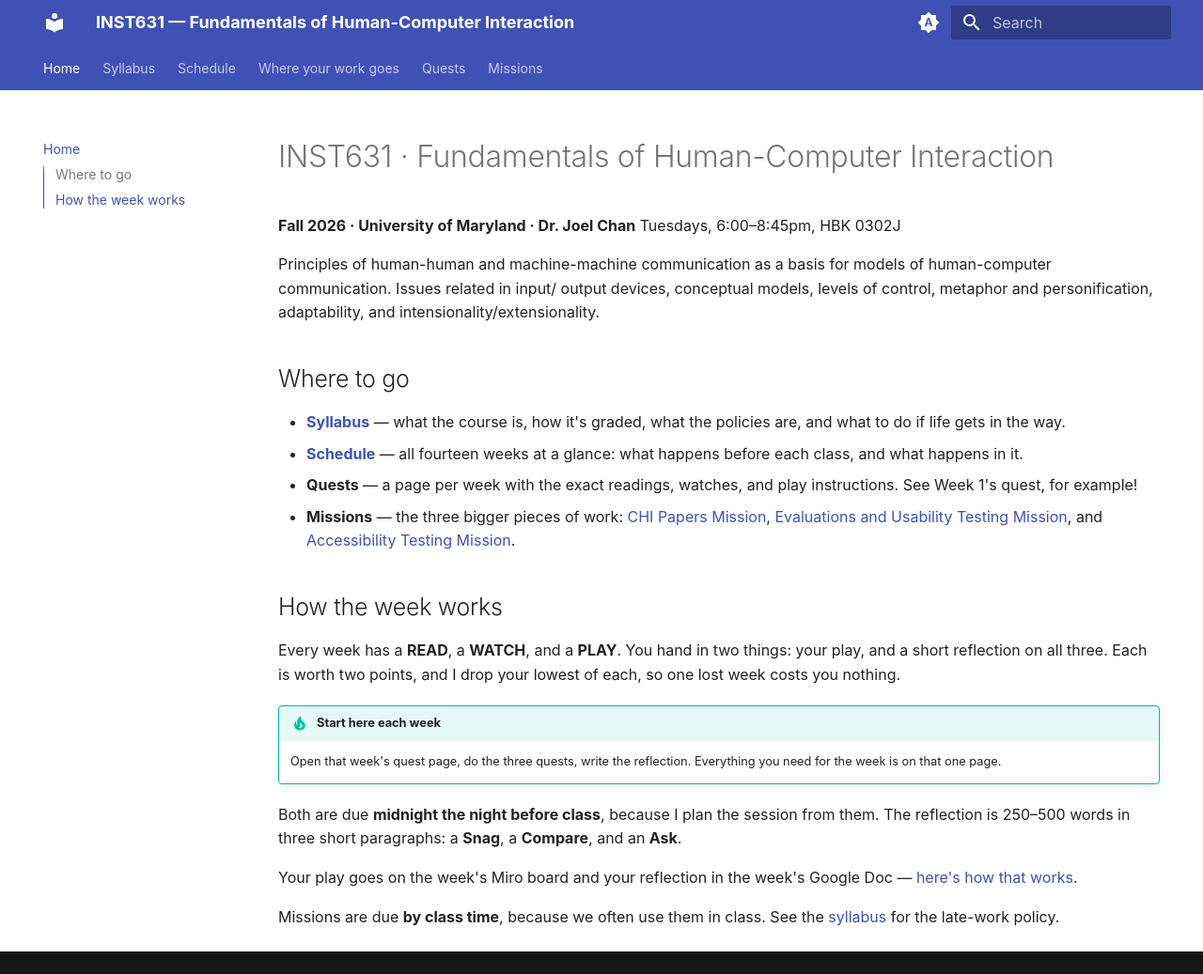
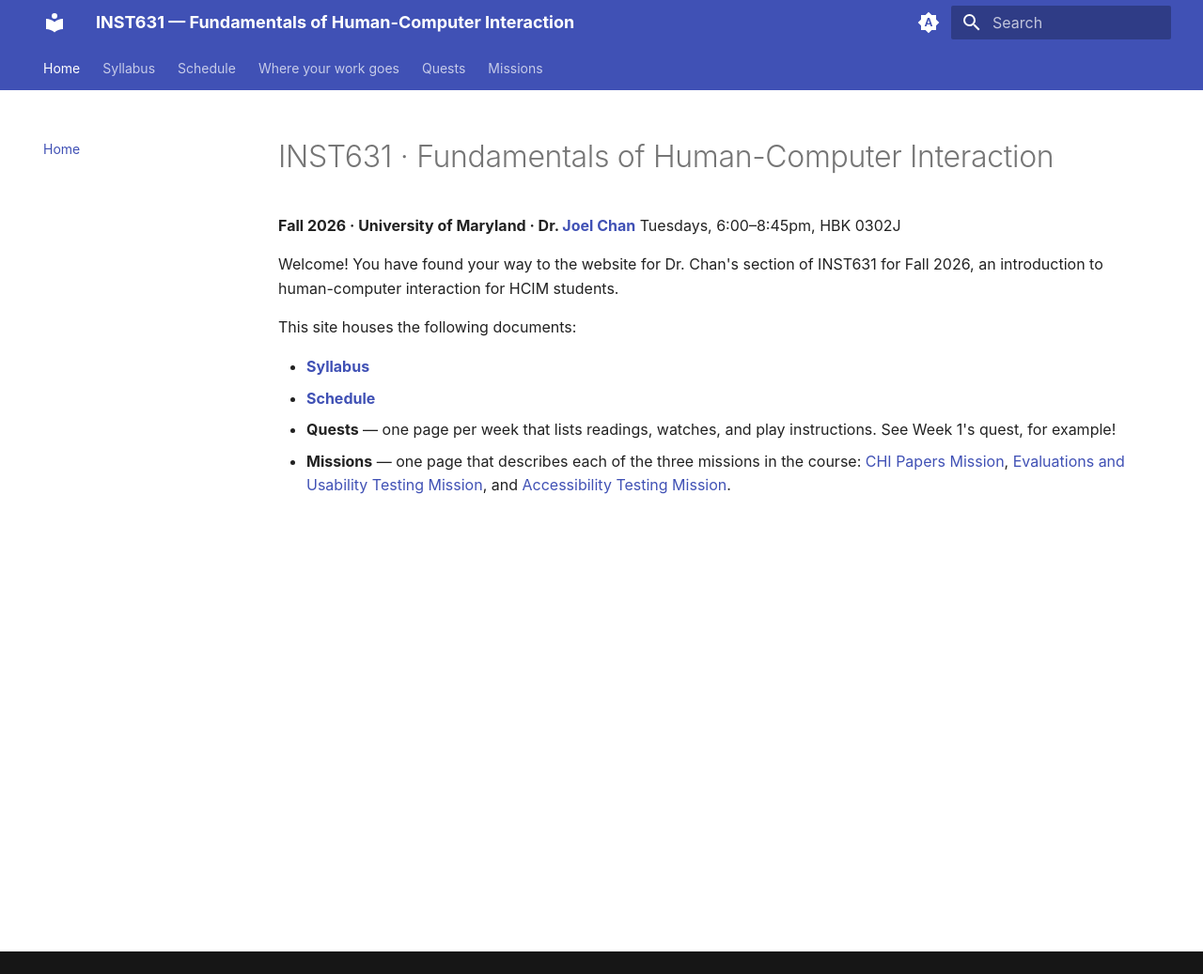
Before and after one commit to joelchan/inst631-fa26-site, an MkDocs documentation site: the page built from docs/index.md, in a window 1280 px wide and 1037 px high. Shown: the whole window at 94% size. Built offline with MkDocs 1.6.1 and Material for MkDocs 9.7.7, drawn with Linux system fonts in a browser that asks for light colours.

```diff
--- a/docs/index.md
+++ b/docs/index.md
@@ -1,28 +1,13 @@
 # INST631 · Fundamentals of Human-Computer Interaction
 
-**Fall 2026 · University of Maryland · Dr. Joel Chan**
+**Fall 2026 · University of Maryland · Dr. [Joel Chan](https://joelchan.me)**
 Tuesdays, 6:00–8:45pm, HBK 0302J
 
-Principles of human-human and machine-machine communication as a basis for models of human-computer communication. Issues related in input/ output devices, conceptual models, levels of control, metaphor and personification, adaptability, and intensionality/extensionality.
+Welcome! You have found your way to the website for Dr. Chan's section of INST631 for Fall 2026, an introduction to human-computer interaction for HCIM students.
 
-## Where to go
+This site houses the following documents:
 
-- **[Syllabus](syllabus.md)** — what the course is, how it's graded, what the policies are, and what to do if life gets in the way.
-- **[Schedule](schedule.md)** — all fourteen weeks at a glance: what happens before each class, and what happens in it.
-- **Quests** — a page per week with the exact readings, watches, and play instructions. See Week 1's quest, for example!
-- **Missions** — the three bigger pieces of work: [CHI Papers Mission](missions/chi-papers.md), [Evaluations and Usability Testing Mission](missions/evaluations-and-usability-testing.md), and [Accessibility Testing Mission](missions/accessibility-testing.md).
-
-## How the week works
-
-Every week has a **READ**, a **WATCH**, and a **PLAY**. You hand in two things: your play, and a short reflection on all three. Each is worth two points, and I drop your lowest of each, so one lost week costs you nothing.
-
-!!! tip "Start here each week"
-
-    Open that week's quest page, do the three quests, write the reflection. Everything you need for the week is on that one page.
-
-
-Both are due **midnight the night before class**, because I plan the session from them. The reflection is 250–500 words in three short paragraphs: a **Snag**, a **Compare**, and an **Ask**.
-
-Your play goes on the week's Miro board and your reflection in the week's Google Doc — [here's how that works](where-your-work-goes.md).
-
-Missions are due **by class time**, because we often use them in class. See the [syllabus](syllabus.md) for the late-work policy.
+- **[Syllabus](syllabus.md)**
+- **[Schedule](schedule.md)**
+- **Quests** — one page per week that lists readings, watches, and play instructions. See Week 1's quest, for example!
+- **Missions** — one page that describes each of the three missions in the course: [CHI Papers Mission](missions/chi-papers.md), [Evaluations and Usability Testing Mission](missions/evaluations-and-usability-testing.md), and [Accessibility Testing Mission](missions/accessibility-testing.md).
```
